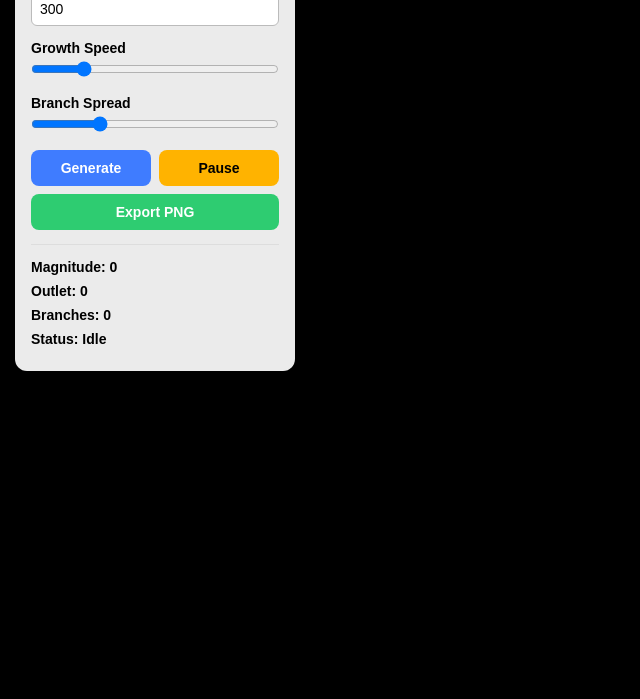
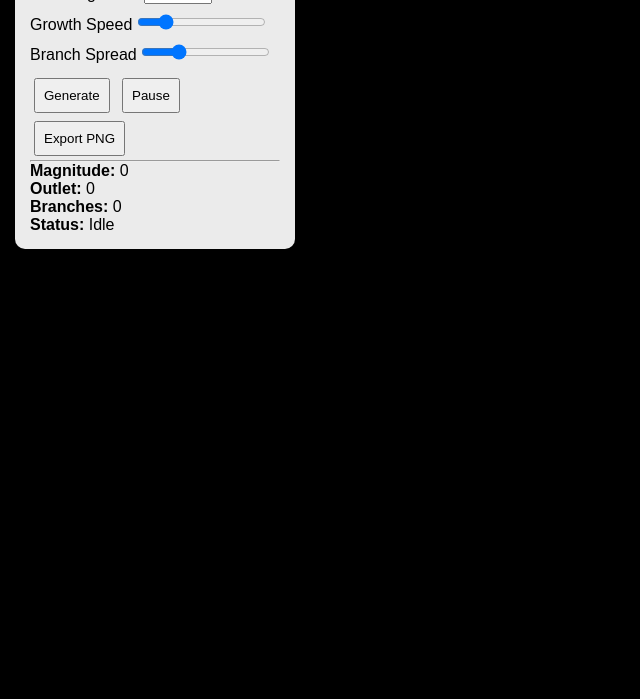
Before and after one commit to DuckyDude86/Watershed-Generator, a plain HTML site: page index.html in a window 1280 px wide. Shown: the part 101-800 px from the top of the page, without its empty margins (0-640 px from the left). Drawn offline with Linux system fonts and the light colour scheme.

Commit message:
Update style.css

```diff
--- a/style.css
+++ b/style.css
@@ -1,5 +1,3 @@
-/* ---------- GLOBAL ---------- */
-
 * {
     margin: 0;
     padding: 0;
@@ -8,169 +6,34 @@
 
 body {
     overflow: hidden;
-    font-family: Arial, Helvetica, sans-serif;
-    background: #000;
+    background: black;
+    font-family: Arial, sans-serif;
 }
-
-/* ---------- CANVAS ---------- */
 
 #riverCanvas {
     position: fixed;
     inset: 0;
     width: 100vw;
     height: 100vh;
-    display: block;
-    background: #000;
 }
-
-/* ---------- UI PANEL ---------- */
 
 #ui {
     position: fixed;
     top: 15px;
     left: 15px;
-
     width: 280px;
-
-    padding: 16px;
-
-    background: rgba(255, 255, 255, 0.92);
-
-    border-radius: 12px;
-
-    box-shadow:
-        0 4px 20px rgba(0,0,0,0.25);
-
+    padding: 15px;
+    background: rgba(255,255,255,0.92);
+    border-radius: 10px;
     z-index: 10;
 }
 
-/* ---------- TITLE ---------- */
-
-#ui h2 {
-    margin-bottom: 15px;
-    font-size: 22px;
-}
-
-/* ---------- CONTROLS ---------- */
-
 .control-group {
-    margin-bottom: 14px;
-}
-
-.control-group label {
-    display: block;
-    margin-bottom: 5px;
-    font-size: 14px;
-    font-weight: bold;
-}
-
-.control-group input[type="number"] {
-    width: 100%;
-    padding: 8px;
-
-    border: 1px solid #bbb;
-    border-radius: 6px;
-
-    font-size: 14px;
-}
-
-.control-group input[type="range"] {
-    width: 100%;
-}
-
-/* ---------- BUTTONS ---------- */
-
-.buttons {
-    display: flex;
-    flex-wrap: wrap;
-    gap: 8px;
-
-    margin-top: 10px;
+    margin-bottom: 10px;
 }
 
 button {
-    flex: 1;
-
-    min-width: 80px;
-
-    padding: 10px;
-
-    border: none;
-    border-radius: 8px;
-
+    margin: 4px;
+    padding: 8px;
     cursor: pointer;
-
-    font-size: 14px;
-    font-weight: bold;
-
-    transition:
-        transform 0.15s ease,
-        opacity 0.15s ease;
 }
-
-button:hover {
-    transform: translateY(-2px);
-}
-
-button:active {
-    transform: translateY(0px);
-}
-
-#generateBtn {
-    background: #3f7cff;
-    color: white;
-}
-
-#pauseBtn {
-    background: #ffb300;
-    color: black;
-}
-
-#exportBtn {
-    background: #2ecc71;
-    color: white;
-}
-
-/* ---------- STATS ---------- */
-
-#stats {
-    margin-top: 12px;
-}
-
-#stats p {
-    margin-bottom: 8px;
-    font-size: 14px;
-}
-
-#stats span {
-    font-weight: bold;
-}
-
-/* ---------- DIVIDER ---------- */
-
-hr {
-    margin-top: 14px;
-    margin-bottom: 14px;
-
-    border: none;
-    border-top: 1px solid #ddd;
-}
-
-/* ---------- MOBILE ---------- */
-
-@media (max-width: 700px) {
-
-    #ui {
-        width: 240px;
-        padding: 12px;
-    }
-
-    #ui h2 {
-        font-size: 18px;
-    }
-
-    button {
-        font-size: 13px;
-    }
-
-}
```
